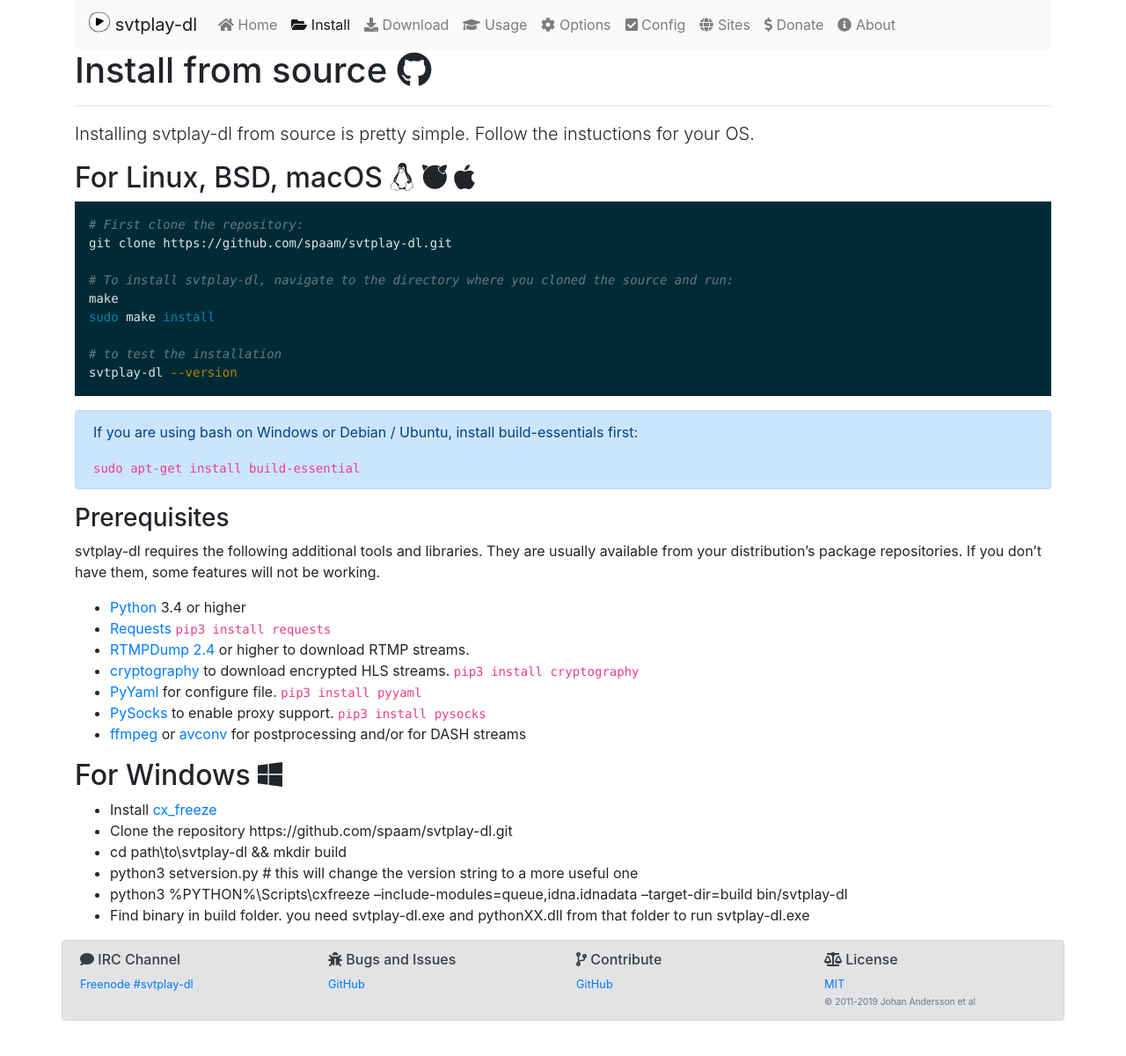
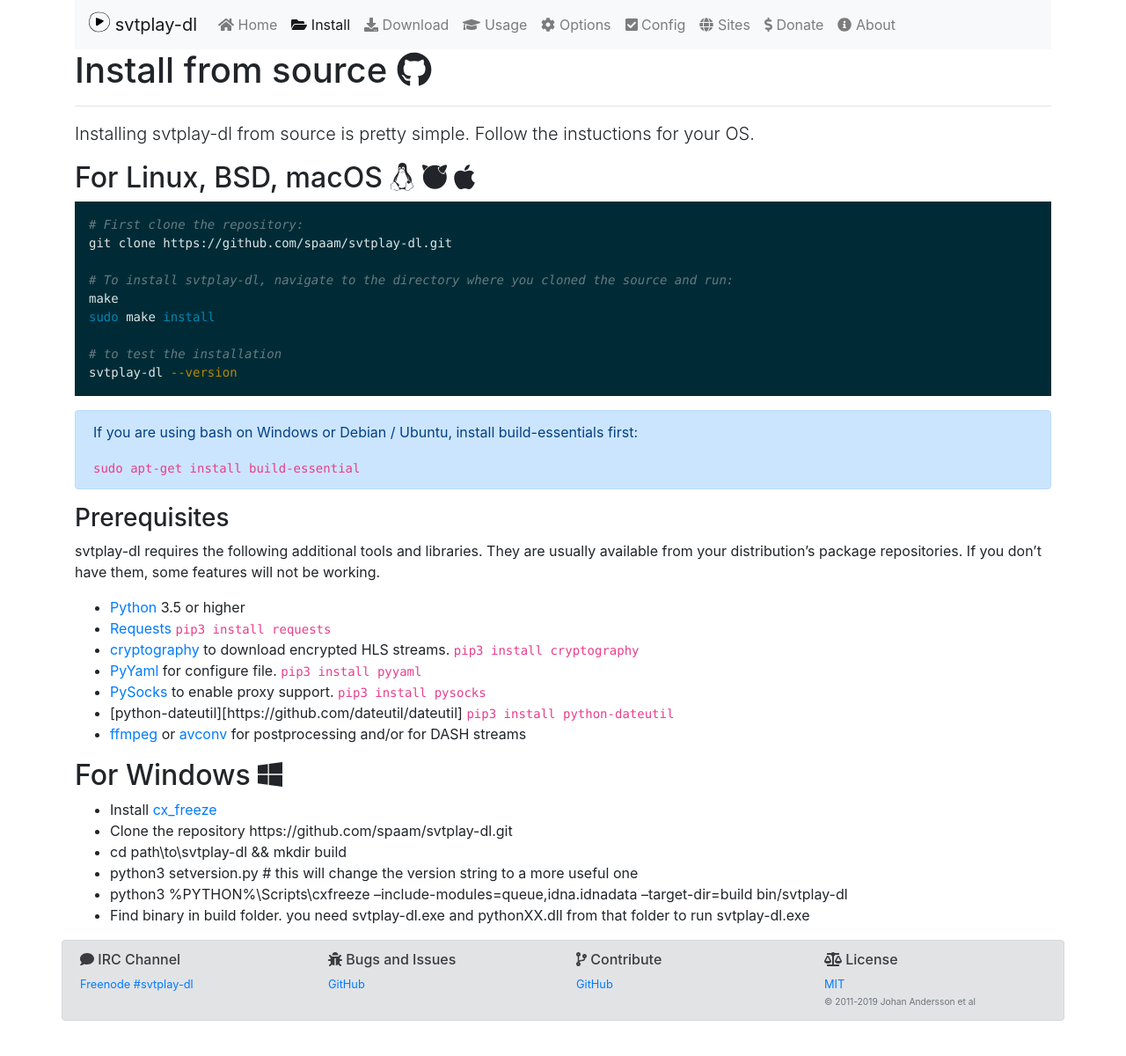
Before and after one commit to spaam/svtplay-dl-web, a Jekyll site: the page built from _pages/install/source.md, in a window 1280 px wide. Shown: the whole page at 88% size. Built offline with Jekyll 4.4.1, drawn with Linux system fonts in a browser that asks for light colours.

Commit message:
Update the dependencies

````diff
--- a/_pages/install/source.md
+++ b/_pages/install/source.md
@@ -31,12 +31,12 @@
 
 svtplay-dl requires the following additional tools and libraries. They are usually available from your distribution’s package repositories. If you don’t have them, some features will not be working.
 
-* [Python](https://www.python.org/) 3.4 or higher
+* [Python](https://www.python.org/) 3.5 or higher
 * [Requests](http://www.python-requests.org/) ```pip3 install requests```
-* [RTMPDump 2.4](https://rtmpdump.mplayerhq.hu/) or higher to download RTMP streams.
 * [cryptography](https://cryptography.io/en/latest/) to download encrypted HLS streams. ```pip3 install cryptography```
 * [PyYaml](https://github.com/yaml/pyyaml) for configure file. ```pip3 install pyyaml```
 * [PySocks](https://github.com/Anorov/PySocks) to enable proxy support. ```pip3 install pysocks```
+* [python-dateutil][https://github.com/dateutil/dateutil] ```pip3 install python-dateutil```
 * [ffmpeg](https://ffmpeg.org/) or [avconv](https://libav.org/) for postprocessing and/or for DASH streams
 
 ## For Windows <i class="fab fa-windows"></i>
````
